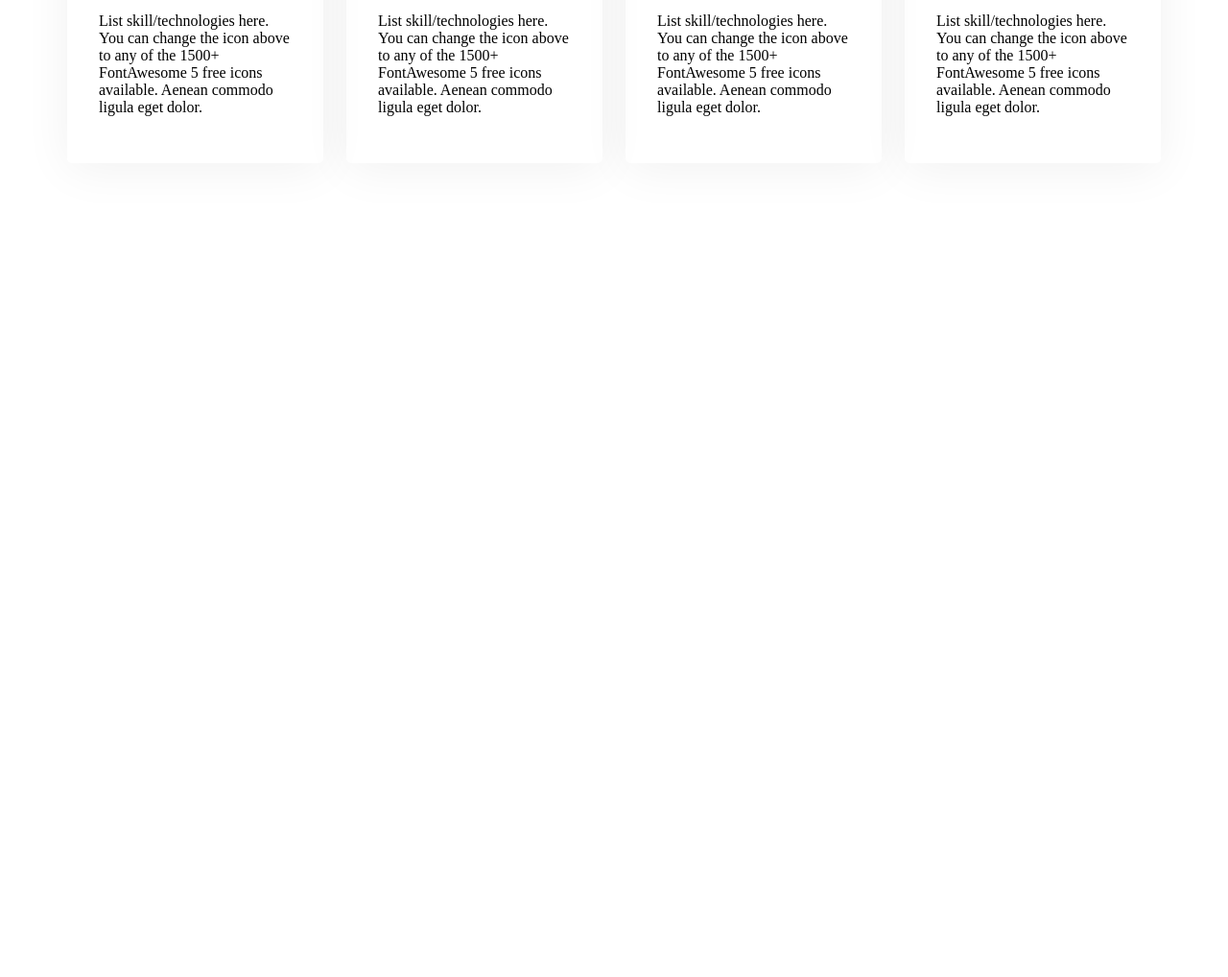
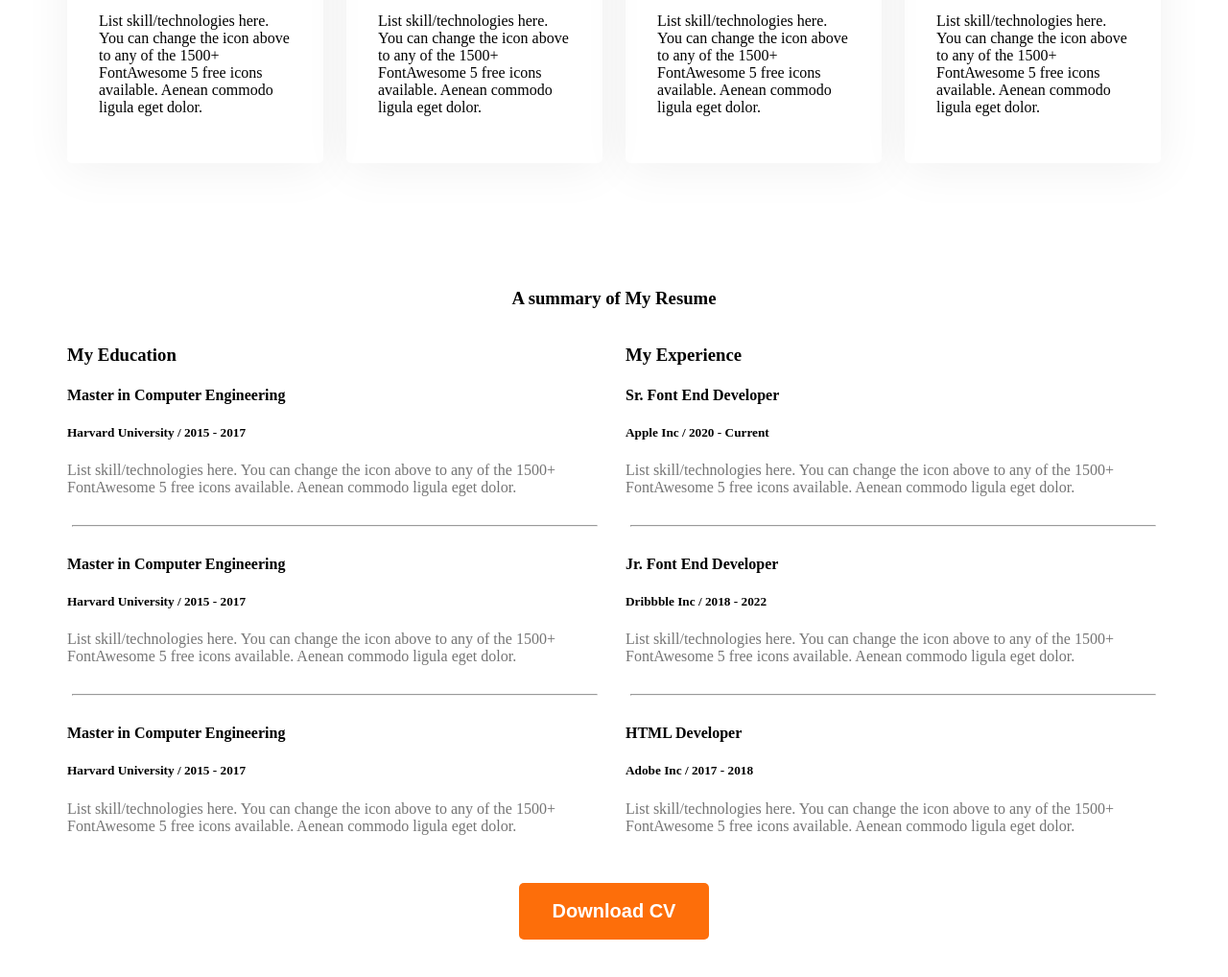
Before and after one commit to drTanvir181/web-dev-portfolio, a plain HTML site: page index.html in a window 1280 px wide. Shown: the part 1914-2932 px from the top of the page at 96% size. Before the commit the page ends 2214 px from the top, so only its background shows below. Drawn offline with Linux system fonts and the light colour scheme.

Commit message:
5th commit

```diff
--- a/index.html
+++ b/index.html
@@ -83,6 +83,61 @@
     </div>
 
    </section>
+   <section class="resume">
+    <h3 class="resume-title text-center">A summary of My Resume</h3>
+    <div class="resume-container">
+        <!-- .resume-column*2>h3.resume-column-title+.experience*3>h4experience-title+h5.experience-sub-title+.experience-description -->
+         <div class="resume-column">
+            <h3 class="resume-column-title">My Education</h3>
+            <div class="experience">
+                <h4 class="experience-title">Master in Computer Engineering</h4>
+                <h5 class="experience-sub-title">Harvard University / 2015 - 2017</h5>
+                <div class="experience-description">List skill/technologies here. You can change the icon above
+to any of the 1500+ FontAwesome 5 free icons available. Aenean commodo ligula eget dolor.</div>
+            </div>
+            <hr>
+            <div class="experience">
+                <h4 class="experience-title">Master in Computer Engineering</h4>
+                <h5 class="experience-sub-title">Harvard University / 2015 - 2017</h5>
+                <div class="experience-description">List skill/technologies here. You can change the icon above
+to any of the 1500+ FontAwesome 5 free icons available. Aenean commodo ligula eget dolor.</div>
+            </div><hr>
+            <div class="experience">
+                <h4 class="experience-title">Master in Computer Engineering</h4>
+                <h5 class="experience-sub-title">Harvard University / 2015 - 2017</h5>
+                <div class="experience-description">List skill/technologies here. You can change the icon above
+to any of the 1500+ FontAwesome 5 free icons available. Aenean commodo ligula eget dolor.</div>
+            </div>
+
+         </div>
+         <div class="resume-column">
+            <h3 class="resume-column-title">My Experience</h3>
+            <div class="experience">
+                <h4 class="experience-title">Sr. Font End Developer</h4>
+                <h5 class="experience-sub-title">Apple Inc / 2020 - Current</h5>
+                <div class="experience-description">List skill/technologies here. You can change the icon above
+to any of the 1500+ FontAwesome 5 free icons available. Aenean commodo ligula eget dolor.</div>
+            </div>
+            <hr>
+            <div class="experience">
+                <h4 class="experience-title">Jr. Font End Developer</h4>
+                <h5 class="experience-sub-title">Dribbble Inc / 2018 - 2022</h5>
+                <div class="experience-description">List skill/technologies here. You can change the icon above
+to any of the 1500+ FontAwesome 5 free icons available. Aenean commodo ligula eget dolor.</div>
+            </div>
+            <hr>
+            <div class="experience">
+                <h4 class="experience-title">HTML Developer</h4>
+                <h5 class="experience-sub-title">Adobe Inc / 2017 - 2018</h5>
+                <div class="experience-description">List skill/technologies here. You can change the icon above
+to any of the 1500+ FontAwesome 5 free icons available. Aenean commodo ligula eget dolor.</div>
+            </div>
+         </div>
+
+    </div><div class="text-primary">
+    <button class="btn-primary resume-download-cv">Download CV</button>
+    </div>
+   </section>
     </main>
     <footer>
 
--- a/styles/portfolio.css
+++ b/styles/portfolio.css
@@ -9,6 +9,7 @@
 }
 .text-primary{color: #FD6E0A;}
 .dark-2{color:#474747}
+.text-center{text-align: center;}
 
 nav{display: flex;
 align-items: center;
@@ -78,3 +79,12 @@ gap: 24px;margin-top: 50px;}
 .skill{padding: 33px;
       box-shadow: 0 6px 50px 0 rgba(0, 0, 0,0.06);
     border-radius: 5px;}
+    /* resume column styles */
+    .resume-container{display: flex;
+    gap: 24px;}
+    .experience-description{color: #757575;}
+    .experience-subtitle{font-size: 20px;
+                          font-weight: 600;
+                        color:#757575;}
+    .resume hr{margin: 30px 5px;}
+    .resume-download-cv{margin-top: 50px;}
```
